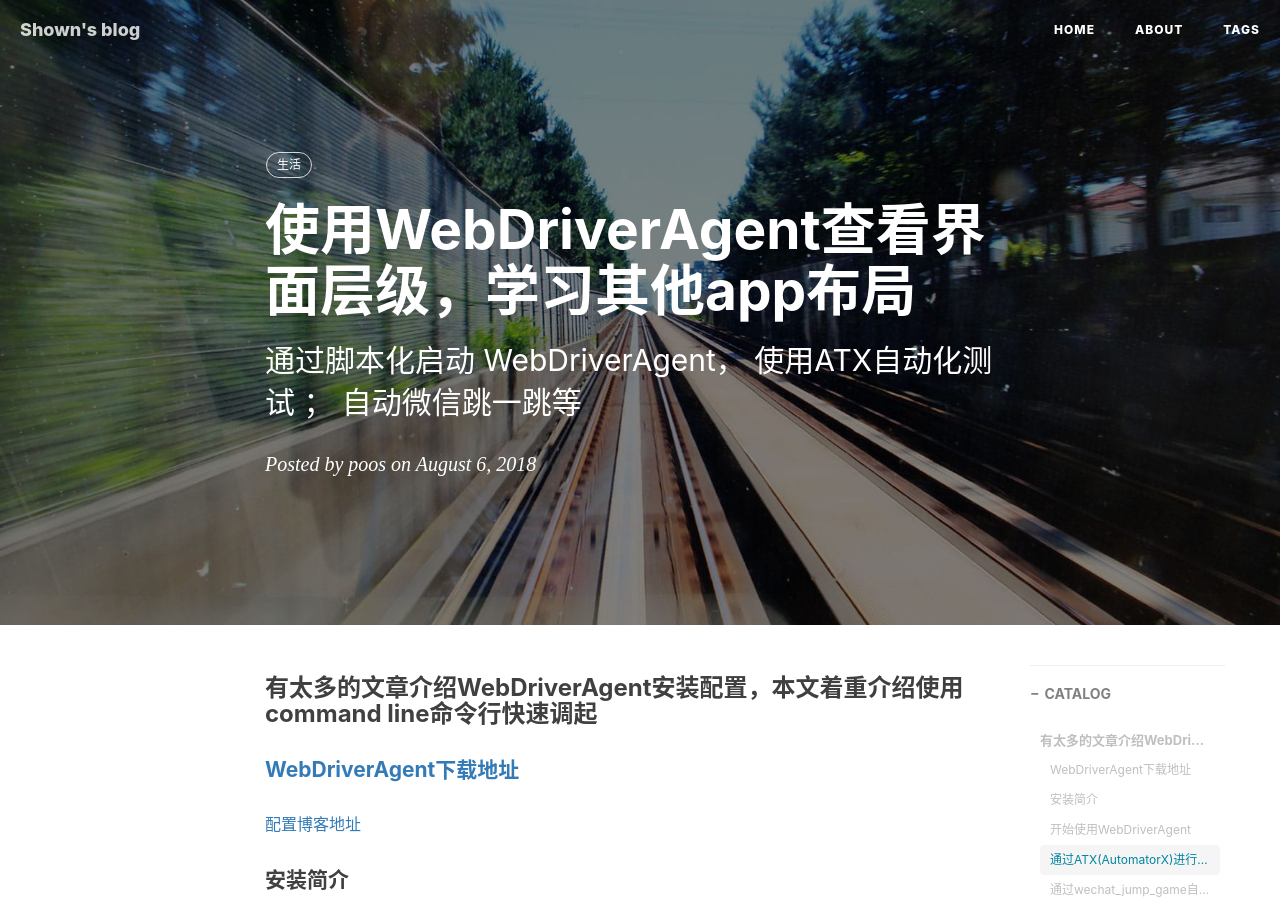
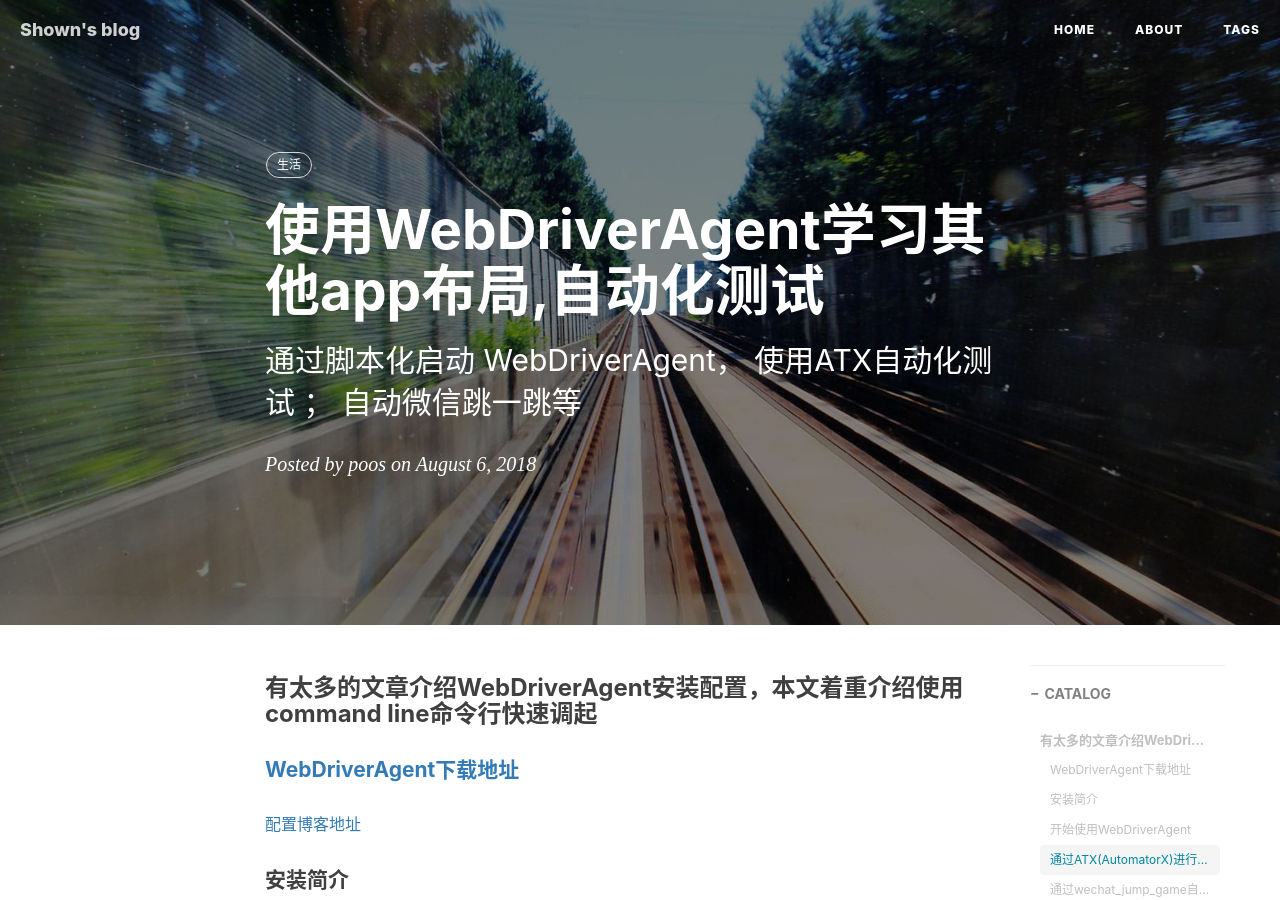
Before and after one commit to poos/poos.github.io, a Jekyll site: the page built from _posts/2018-07-07-使用WebDriverAgent学习其他app布局,自动化测试.markdown, in a window 1280 px wide and 900 px high. Built offline with Jekyll 4.4.1, drawn with Linux system fonts in a browser that asks for light colours; nearby versions of some CDN libraries; comment, search, counter and statistics services are not loaded.

Commit message:
Update and rename 2018-07-07-使用WebDriverAgent查看界面层级，运行脚本等.markdown to 2018-07-07-使用WebDriverAgent学习其他app布局,自动化测试.markdown

```diff
--- a/_posts/2018-07-07-使用WebDriverAgent查看界面层级，运行脚本等.markdown
+++ b/_posts/2018-07-07-使用WebDriverAgent学习其他app布局,自动化测试.markdown
@@ -1,6 +1,6 @@
 ---
 layout:     post                       # 使用的布局（不需要改）
-title:      使用WebDriverAgent查看界面层级，学习其他app布局                # 标题
+title:      使用WebDriverAgent学习其他app布局,自动化测试               # 标题
 subtitle:   通过脚本化启动 WebDriverAgent， 使用ATX自动化测试 ； 自动微信跳一跳等               #副标题
 date:       2018-08-06                 # 时间
 author:     poos                         # 作者
```
